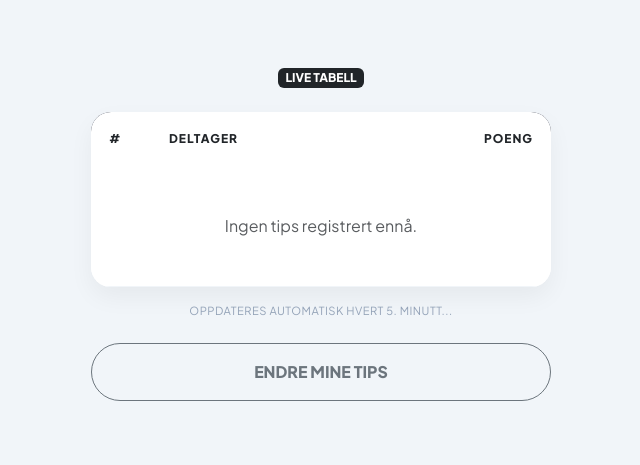
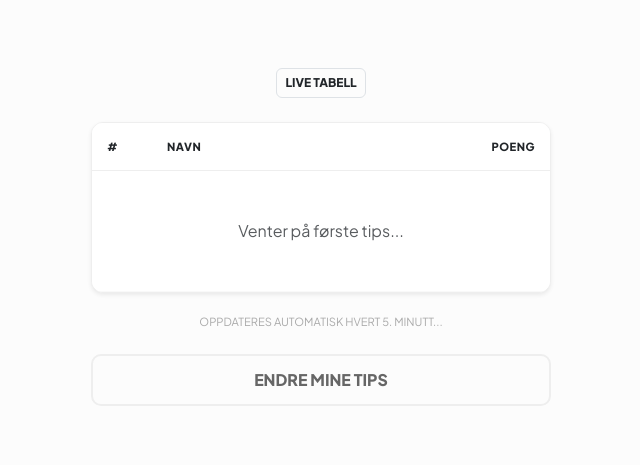
Before and after one commit to claseasybranding-ops/matchday-demo, a Flask app: page /group/1/leaderboard in a window 1280 px wide. Shown: the top 465 px of the page, without its empty margins (319-959 px from the left). Run offline with Flask 3, Linux system fonts and the light colour scheme; data that the repository does not hold is empty.

Commit message:
Update leaderboard.html

```diff
--- a/templates/leaderboard.html
+++ b/templates/leaderboard.html
@@ -7,34 +7,34 @@
     <link href="https://cdn.jsdelivr.net/npm/bootstrap@5.3.0/dist/css/bootstrap.min.css" rel="stylesheet">
     <link href="https://fonts.googleapis.com/css2?family=Plus+Jakarta+Sans:wght@400;600;800&display=swap" rel="stylesheet">
     <style>
-        :root { --md-dark: #0f172a; --md-red: #cc0000; }
-        body { background-color: #f1f5f9; font-family: 'Plus Jakarta Sans', sans-serif; }
+        body { background-color: #fcfcfc; font-family: 'Plus Jakarta Sans', sans-serif; color: #333; }
         .leaderboard-container { max-width: 500px; margin: 40px auto; padding: 20px; }
-        .leaderboard-card { background: white; border-radius: 20px; box-shadow: 0 10px 25px rgba(0,0,0,0.05); overflow: hidden; }
+        .leaderboard-card { background: white; border-radius: 12px; border: 1px solid #eee; overflow: hidden; }
         .table { margin-bottom: 0; }
-        .table thead { background: var(--md-dark); color: white; border: none; }
-        .table th { padding: 18px; font-weight: 700; text-transform: uppercase; font-size: 0.75rem; letter-spacing: 1px; border: none; }
-        .table td { padding: 18px; vertical-align: middle; border-bottom: 1px solid #f1f5f9; }
-        .rank-badge { width: 28px; height: 28px; background: #e2e8f0; border-radius: 50%; display: flex; align-items: center; justify-content: center; font-weight: 800; font-size: 0.8rem; }
-        .rank-1 .rank-badge { background: gold; color: #92400e; }
-        .points-col { font-weight: 800; color: var(--md-dark); text-align: right; font-size: 1.1rem; }
-        .refresh-notice { text-align: center; font-size: 0.7rem; color: #94a3b8; margin-top: 15px; text-transform: uppercase; letter-spacing: 0.5px; }
+        .table thead { background: #f8f9fa; color: #666; }
+        .table th { padding: 15px; font-weight: 700; text-transform: uppercase; font-size: 0.7rem; letter-spacing: 0.5px; border-bottom: 1px solid #eee; }
+        .table td { padding: 18px; vertical-align: middle; border-bottom: 1px solid #f9f9f9; }
+        .rank-badge { width: 30px; height: 30px; background: #f0f0f0; border-radius: 6px; display: flex; align-items: center; justify-content: center; font-weight: 800; }
+        .rank-1 .rank-badge { background: #fff9c4; color: #827717; border: 1px solid #fbc02d; }
+        .points-col { font-weight: 800; text-align: right; font-size: 1.1rem; }
+        .refresh-notice { text-align: center; font-size: 0.7rem; color: #aaa; margin-top: 20px; text-transform: uppercase; }
+        .btn-outline-custom { border: 2px solid #eee; color: #666; font-weight: 700; border-radius: 10px; padding: 12px; }
     </style>
 </head>
 <body>
 
     <div class="leaderboard-container">
         <div class="text-center mb-4">
-            <h2 class="fw-extrabold mb-1" style="letter-spacing: -1px;">{{ group[1] }}</h2>
-            <span class="badge bg-dark">LIVE TABELL</span>
+            <h2 class="fw-bold">{{ group[1] }}</h2>
+            <div class="badge text-dark border p-2">LIVE TABELL</div>
         </div>
 
-        <div class="leaderboard-card">
+        <div class="leaderboard-card shadow-sm">
             <table class="table">
                 <thead>
                     <tr>
                         <th style="width: 60px;">#</th>
-                        <th>Deltager</th>
+                        <th>Navn</th>
                         <th class="text-end">Poeng</th>
                     </tr>
                 </thead>
@@ -46,7 +46,7 @@
                         <td class="points-col">{{ row[1] }}</td>
                     </tr>
                     {% else %}
-                    <tr><td colspan="3" class="text-center py-5 text-muted">Ingen tips registrert ennå.</td></tr>
+                    <tr><td colspan="3" class="text-center py-5 text-muted">Venter på første tips...</td></tr>
                     {% endfor %}
                 </tbody>
             </table>
@@ -55,25 +55,21 @@
         <p class="refresh-notice">Oppdateres automatisk hvert 5. minutt...</p>
 
         <div class="mt-4">
-            <a href="/group/{{ group[2] }}" class="btn btn-outline-secondary w-100 py-3 fw-bold rounded-pill">ENDRE MINE TIPS</a>
+            <a href="/group/{{ group[2] }}" class="btn btn-outline-custom w-100 text-decoration-none d-block text-center">ENDRE MINE TIPS</a>
         </div>
     </div>
 
     <script>
-        // Funksjon som ber serveren hente nye resultater og så refresher siden
         function refreshLeaderboard() {
-            console.log("Sjekker for nye resultater...");
+            console.log("Sjekker for nye mål...");
             fetch('/api/refresh_data')
-                .then(response => response.json())
+                .then(res => res.json())
                 .then(data => {
-                    console.log("Data oppdatert:", data);
-                    location.reload(); // Laster siden på nytt for å vise nye poeng
+                    location.reload();
                 })
-                .catch(err => console.error("Kunne ikke oppdatere:", err));
+                .catch(err => console.log("Kunne ikke koble til server"));
         }
-
-        // Sett opp intervall til hvert 5. minutt (300 000 ms)
-        setInterval(refreshLeaderboard, 300000);
+        setInterval(refreshLeaderboard, 300000); // 5 minutter
     </script>
 </body>
 </html>
```
